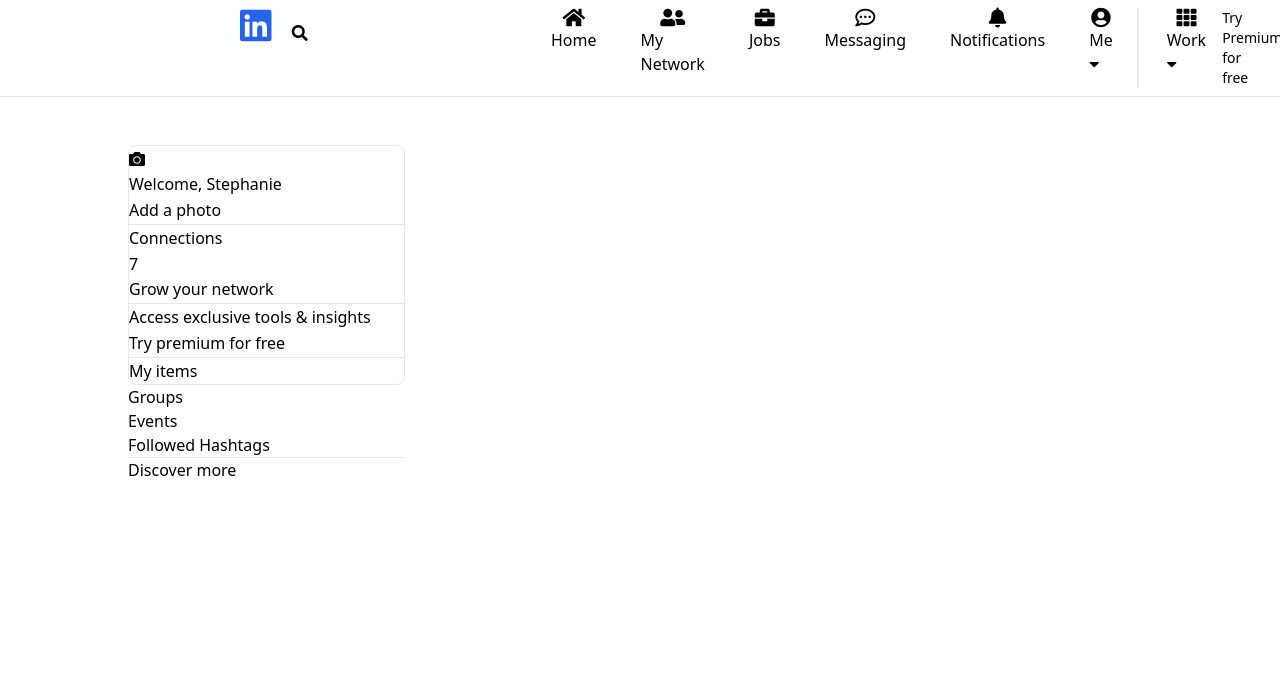
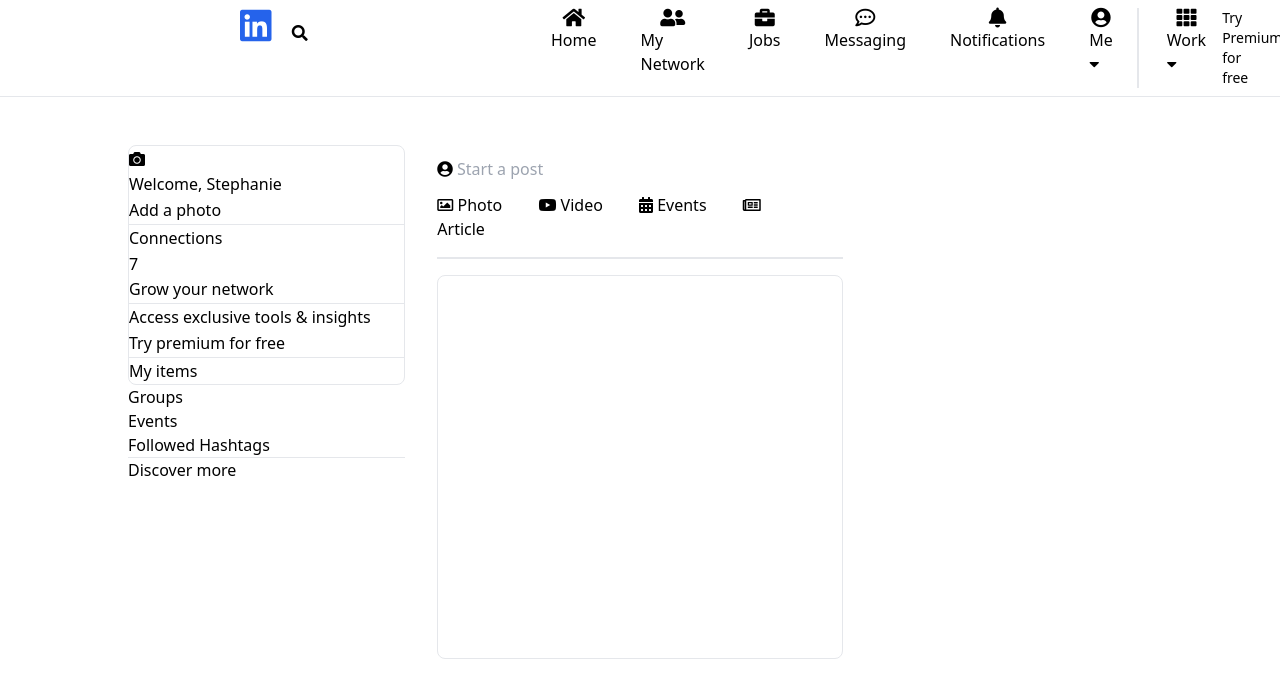
Before and after one commit to Ugboaja-Uchechi/LinkedIn-clone, a plain HTML site: page index.html in a window 1280 px wide. Drawn offline with nearby package versions, Linux system fonts and the light colour scheme.

Commit message:
Create center body section

```diff
--- a/index.html
+++ b/index.html
@@ -82,6 +82,35 @@
         <p>Discover more</p>
       </div>
     </section>
+    <section class="mt-12">
+      <div>
+        <span>
+          <i class="fas fa-user-circle"></i>
+          <input type="text" placeholder="Start a post" class="pt-3 pb-3 w-96 rounded-3xl">
+        </span>
+        <p>
+          <span class="pr-8">
+            <i class="far fa-image"></i>
+            <span>Photo</span>
+          </span>
+          <span class="pr-8">
+            <i class="fab fa-youtube"></i>
+            <span>Video</span>
+          </span>
+          <span class="pr-8">
+            <i class="fas fa-calendar-alt"></i>
+            <span>Events</span>
+          </span>
+          <span class="pr-8">
+            <i class="far fa-newspaper"></i>
+            <span>Article</span>
+          </span>
+        </p>
+      </div>
+      <div class="border border-gray-nickel-100 mt-4">
+      </div>
+      <div class="h-96 border rounded-lg mt-4"></div>
+    </section>
   </main>
 </body>
 </html>
```
